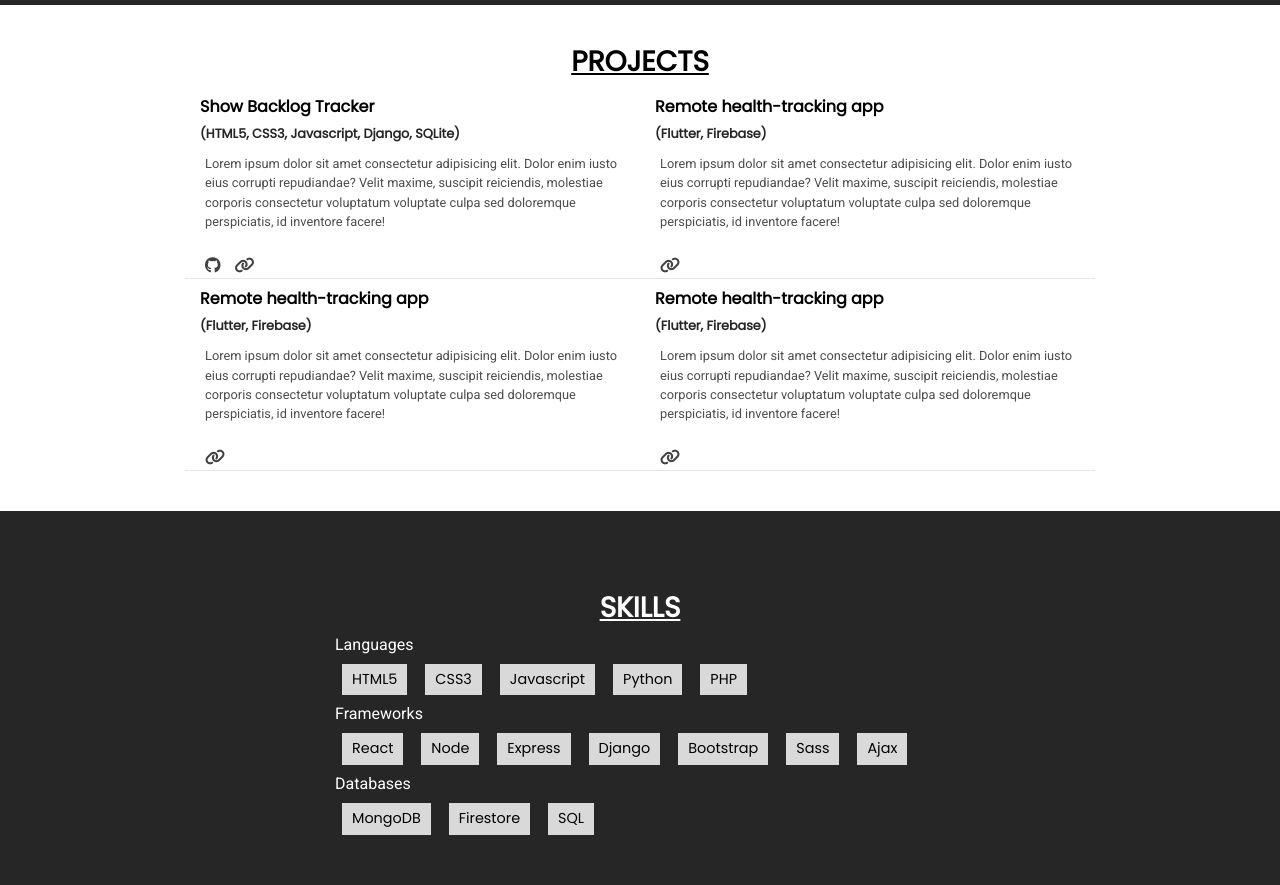
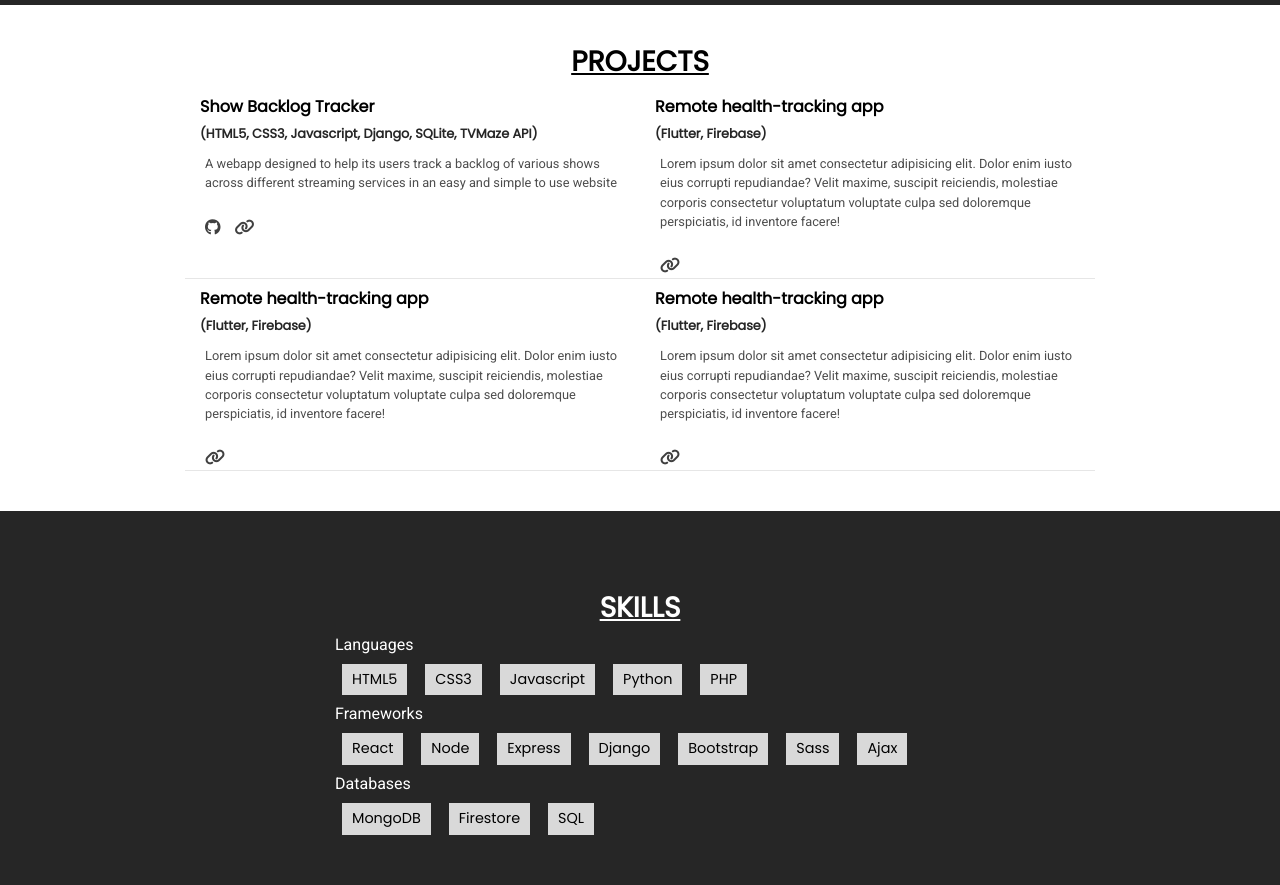
Before and after one commit to muhsink99/muhsink99.github.io, a plain HTML site: page index.html in a window 1280 px wide. Shown: the part 880-1765 px from the top of the page. Drawn offline with nearby package versions, Linux system fonts and the light colour scheme.

```diff
--- a/index.html
+++ b/index.html
@@ -41,7 +41,6 @@
             <a target="_blank" href="https://www.linkedin.com/in/muhsin-kumbay/"><i
                     class="fab fa-linkedin fa-1x"></i></a>
             <a href="#"><i class="fa fa-envelope fa-1x"></i></a>
-
             <br />
             <a id="navigation-arrow" href="#projects-content"><i class="fas fa-arrow-circle-down fa-lg"></i></a>
         </div>
@@ -54,17 +53,15 @@
             <div id="project-card" class="col-lg-6 col-sm-12">
                 <h3>Show Backlog Tracker</h3>
                 <h4>
-                    (HTML5, CSS3, Javascript, Django, SQLite)
+                    (HTML5, CSS3, Javascript, Django, SQLite, TVMaze API)
                 </h4>
                 <div class="row">
                     <div class="col-12" id="project-description">
-                        <p>Lorem ipsum dolor sit amet consectetur adipisicing elit. Dolor enim iusto eius corrupti
-                            repudiandae? Velit maxime, suscipit reiciendis, molestiae corporis consectetur voluptatum
-                            voluptate culpa sed doloremque perspiciatis, id inventore facere!</p>
+                        <p>A webapp designed to help its users track a backlog of various shows across different streaming services in an easy and simple to use website</p>
                     </div>
                     <div div class="col-12" >
-                        <a target="_blank" href="https://github.com/muhsink99"><i class="fab fa-github fa-1x"></i></a>
-                        <a target="_blank" href="https://www.linkedin.com/in/muhsin-kumbay/"><i
+                        <a target="_blank" href="https://github.com/muhsink99/backlog_tracker"><i class="fab fa-github fa-1x"></i></a>
+                        <a target="_blank" href="https://muhsink99.pythonanywhere.com/"><i
                                 class="fa fa-link fa-1x"></i></a>
                     </div>
                 </div>
```
